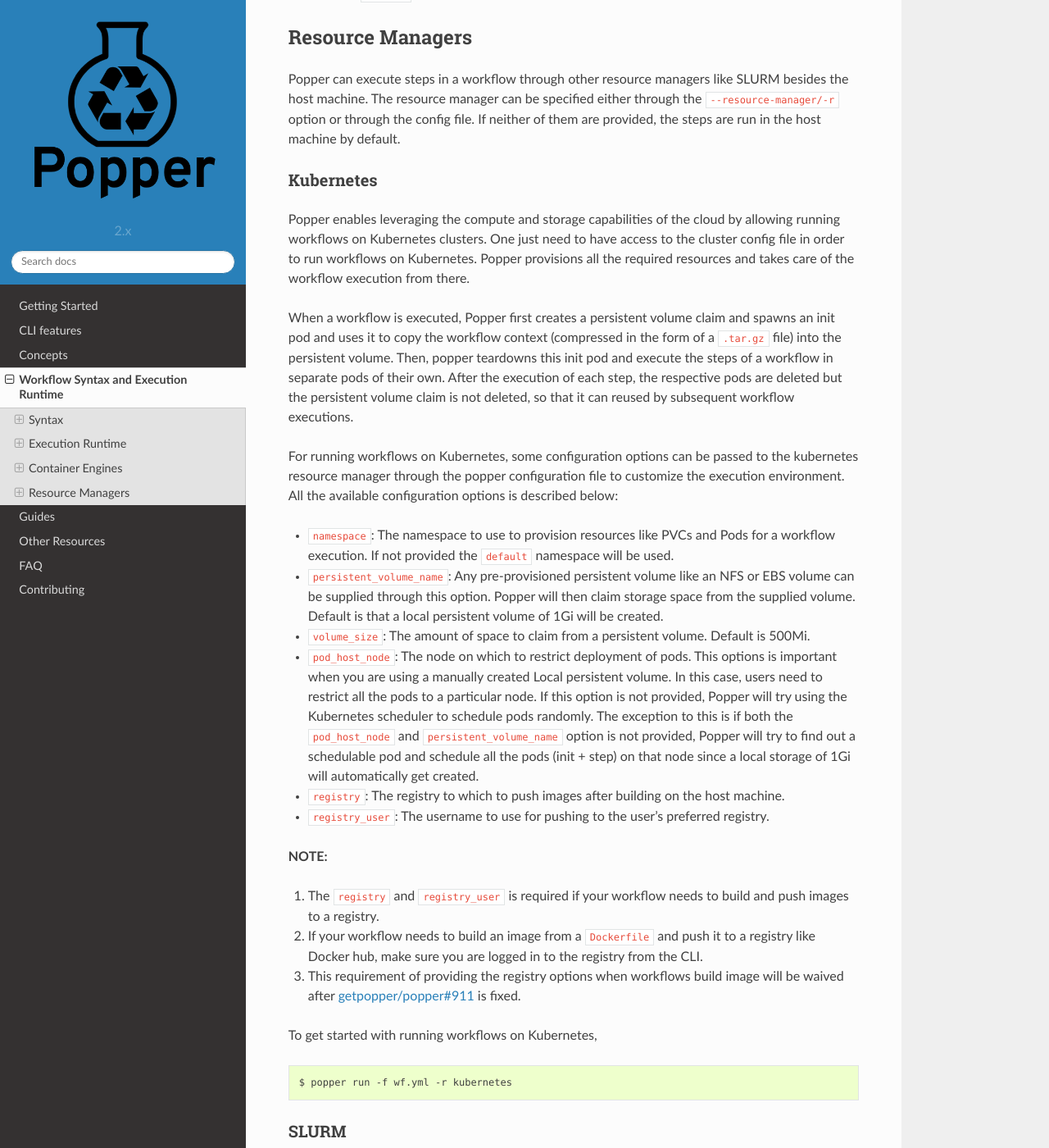
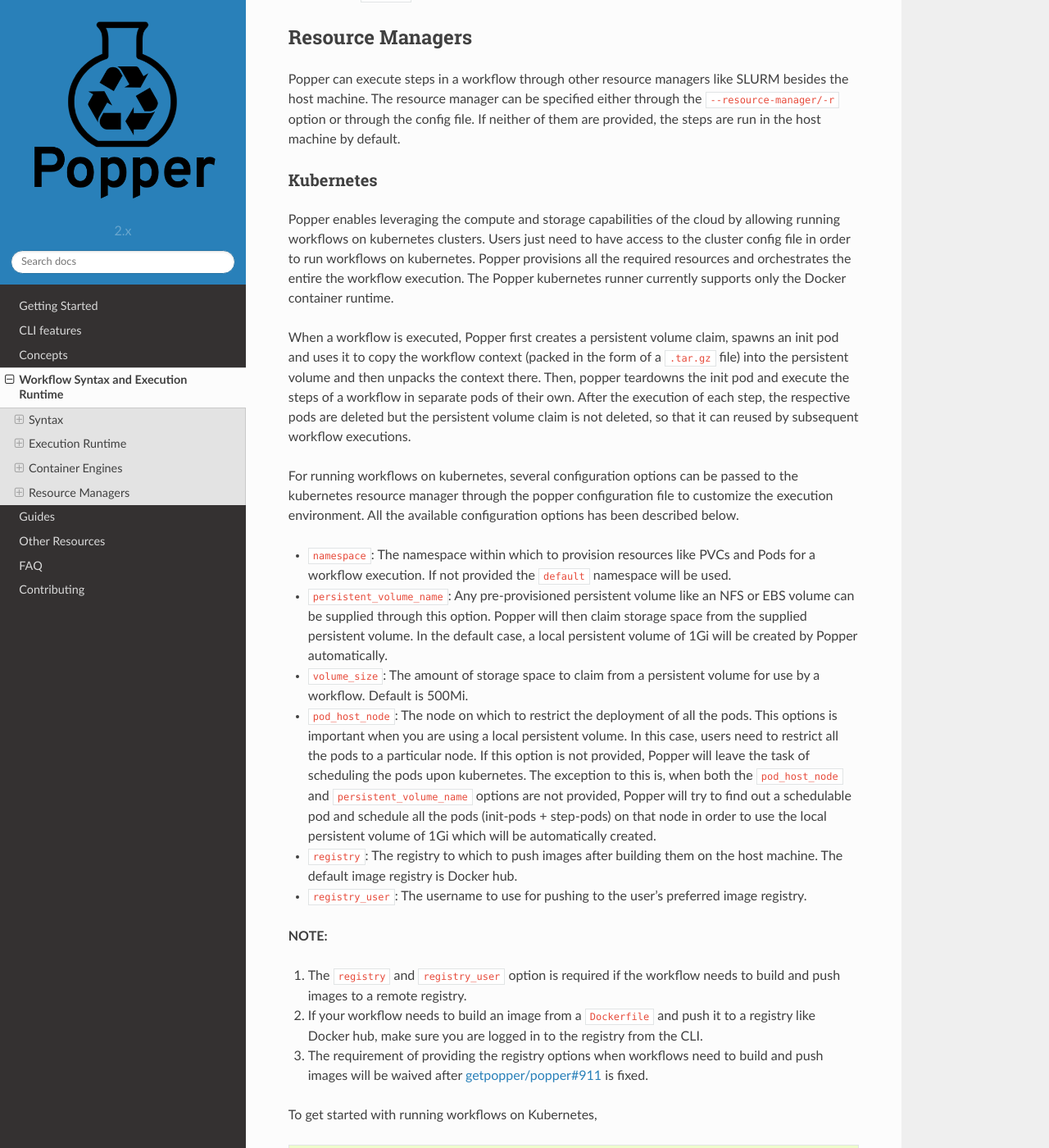
Before and after one commit to getpopper/popper, a Sphinx documentation site: the page built from docs/sections/cn_workflows.md, in a window 1280 px wide and 1400 px high, scrolled down 8991 px. Shown: the whole window at 82% size. Built offline with Sphinx 7.4.7 and the Read the Docs theme 2.0.0, drawn with Linux system fonts in a browser that asks for light colours; some of the changed text lies outside the part shown.

Commit message:
modifications

````diff
--- a/docs/sections/cn_workflows.md
+++ b/docs/sections/cn_workflows.md
@@ -417,34 +417,48 @@
 ### Kubernetes
 
 Popper enables leveraging the compute and storage capabilities of the cloud by allowing running workflows on
-Kubernetes clusters. One just need to have access to the cluster config file in order to run workflows on Kubernetes.
-Popper provisions all the required resources and takes care of the workflow execution from there.
+kubernetes clusters. Users just need to have access to the cluster config file in order to run workflows on kubernetes.
+Popper provisions all the required resources and orchestrates the entire the workflow execution. The Popper kubernetes
+runner currently supports only the Docker container runtime.
 
-When a workflow is executed, Popper first creates a persistent volume claim and spawns an init pod and uses it to copy the workflow context (compressed in the form of a `.tar.gz` file) into the persistent volume. Then, popper teardowns this init pod and execute the steps of a workflow in separate pods of their own. After the execution of each step, the respective pods are deleted but the persistent volume claim is not deleted, so that it can reused by subsequent workflow executions.
+When a workflow is executed, Popper first creates a persistent volume claim, spawns an init pod and uses it to copy the workflow context (packed in the form of a `.tar.gz` file) into the persistent volume and then unpacks the context there. Then, popper teardowns the init pod and execute the steps of a workflow in separate pods of their own. After the execution of each step, the respective pods are deleted but the persistent volume claim is not deleted, so that it can reused by subsequent workflow executions.
 
-For running workflows on Kubernetes, some configuration options can be passed to the kubernetes resource manager through the popper configuration file to customize the execution environment. All the available configuration options is described below:
+For running workflows on kubernetes, several configuration options can be passed to the kubernetes resource manager through the popper configuration file to customize the execution environment. All the available configuration options has been described below.
 
-* `namespace`: The namespace to use to provision resources like PVCs and Pods for a workflow execution. If not provided the `default` namespace will be used.
+* `namespace`: The namespace within which to provision resources like PVCs and Pods for a workflow execution. If not provided the       `default` namespace will be used.
 
-* `persistent_volume_name`: Any pre-provisioned persistent volume like an NFS or EBS volume can be supplied through this option. Popper will then claim storage space from the supplied volume. Default is that a local persistent volume of 1Gi will be created.
+* `persistent_volume_name`: Any pre-provisioned persistent volume like an NFS or EBS volume can be supplied through this option. Popper will then claim storage space from the supplied persistent volume. In the default case, a local persistent volume of 1Gi will be created by Popper automatically.
 
-* `volume_size`: The amount of space to claim from a persistent volume. Default is 500Mi.
+* `volume_size`: The amount of storage space to claim from a persistent volume for use by a workflow. Default is 500Mi.
 
-* `pod_host_node`: The node on which to restrict deployment of pods. This options is important when you are using a manually created Local persistent volume. In this case, users need to restrict all the pods to a particular node. If this option is not provided, Popper will try using the Kubernetes scheduler to schedule pods randomly. The exception to this is if both the `pod_host_node` and `persistent_volume_name` option is not provided, Popper will try to find out a schedulable pod and schedule all the pods (init + step) on that node since a local storage of 1Gi will automatically get created.
+* `pod_host_node`: The node on which to restrict the deployment of all the pods. This options is important when you are using a local persistent volume. In this case, users need to restrict all the pods to a particular node. If this option is not provided, Popper will leave the task of scheduling the pods upon kubernetes. The exception to this is, when both the `pod_host_node` and `persistent_volume_name` options are not provided, Popper will try to find out a schedulable pod and schedule all the pods (init-pods + step-pods) on that node in order to use the local persistent volume of 1Gi which will be automatically created.
 
-* `registry`: The registry to which to push images after building on the host machine.
+* `registry`: The registry to which to push images after building them on the host machine. The default image registry is Docker hub.
 
-* `registry_user`: The username to use for pushing to the user's preferred registry.
+* `registry_user`: The username to use for pushing to the user's preferred image registry.
 
 **NOTE:**
-1. The `registry` and `registry_user` is required if your workflow needs to build and push images to a registry.
+1. The `registry` and `registry_user` option is required if the workflow needs to build and push images to a remote registry.
 2. If your workflow needs to build an image from a `Dockerfile` and push it to a registry like Docker hub, make sure you are logged in to the registry from the CLI.
-3. This requirement of providing the registry options when workflows build image will be waived after [getpopper/popper#911](https://github.com/getpopper/popper/issues/911) is fixed.
+3. The requirement of providing the registry options when workflows need to build and push images will be waived after [getpopper/popper#911](https://github.com/getpopper/popper/issues/911) is fixed.
 
 To get started with running workflows on Kubernetes,
 
 ```bash
 $ popper run -f wf.yml -r kubernetes
+```
+
+The above assumes that the workflow doesn't build images. If that is not true,
+
+```bash
+$ cat << EOF > config.yml
+resource_manager:
+  name: kubernetes
+  options:
+    registry_user: myusername
+EOF
+
+$ popper run -f wf.yml -c config.yml
 ```
 
 ### SLURM
````
